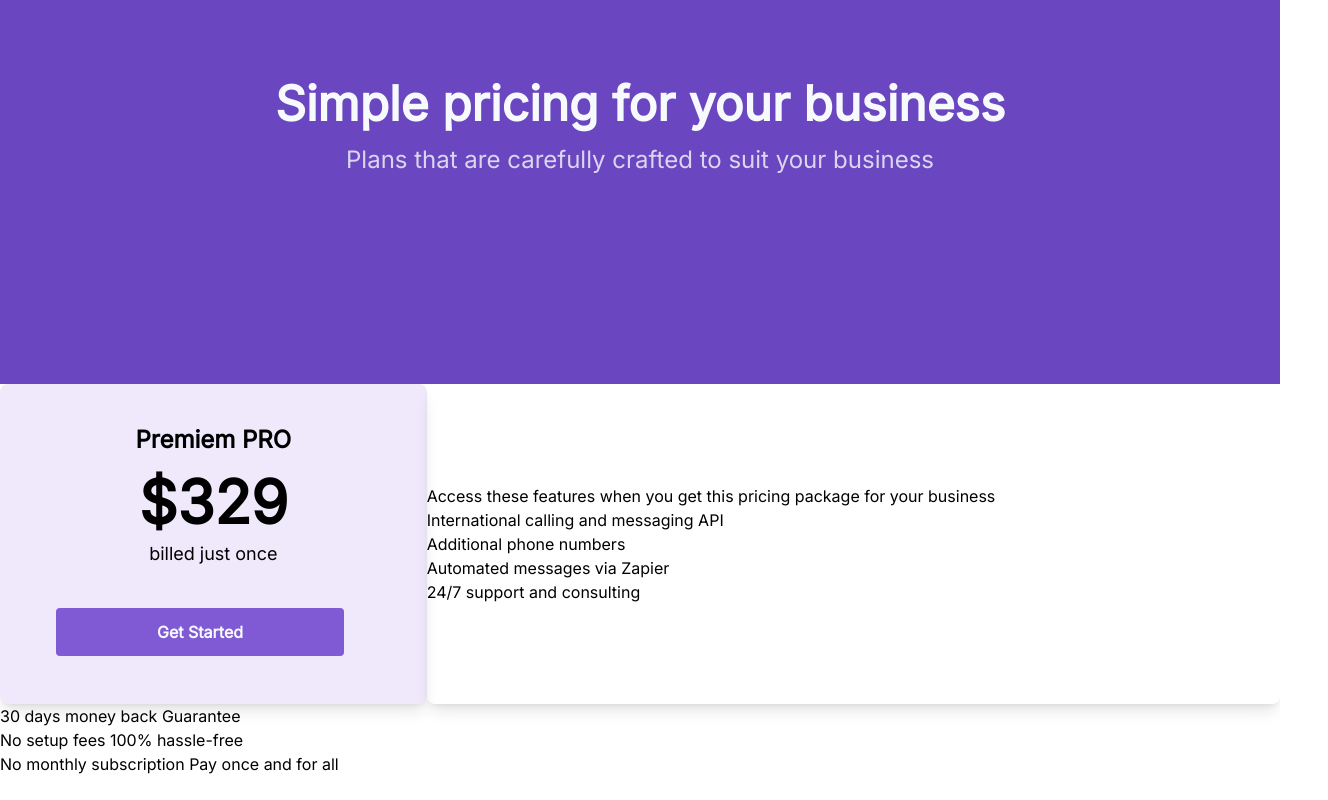
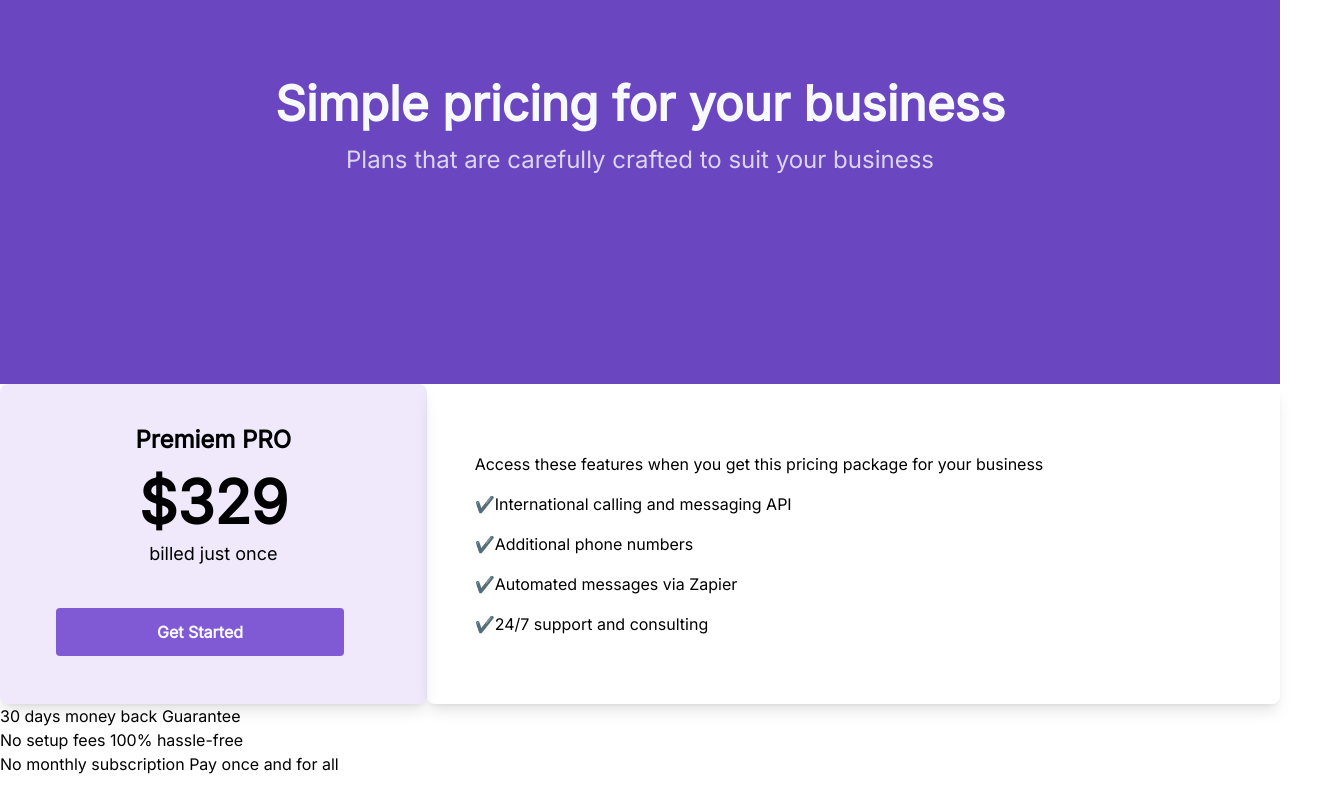
Before and after one commit to mfahadarif85/pricing, a Next.js app: page / in a window 1280 px wide. Shown: the whole page, 1328 px wide, since content can reach past the window. Built offline with nearby package versions, Linux system fonts and the light colour scheme.

Commit message:
pricing: basic styling

```diff
--- a/app/Pricing.tsx
+++ b/app/Pricing.tsx
@@ -16,15 +16,15 @@ const Pricing = () => {
         </button>
       </div>
       <div className='item-center flex h-80 w-2/3 flex-col justify-center rounded-lg shadow-lg'>
-        <div>
+        <div className='relative left-12'>
           <p>
             Access these features when you get this pricing package for your
             business
           </p>
-          <p>International calling and messaging API</p>
-          <p>Additional phone numbers</p>
-          <p>Automated messages via Zapier</p>
-          <p>24/7 support and consulting</p>
+          <p className='mt-4'>✔️International calling and messaging API</p>
+          <p className='mt-4'>✔️Additional phone numbers</p>
+          <p className='mt-4'>✔️Automated messages via Zapier</p>
+          <p className='mt-4'>✔️24/7 support and consulting</p>
         </div>
       </div>
     </section>
```
